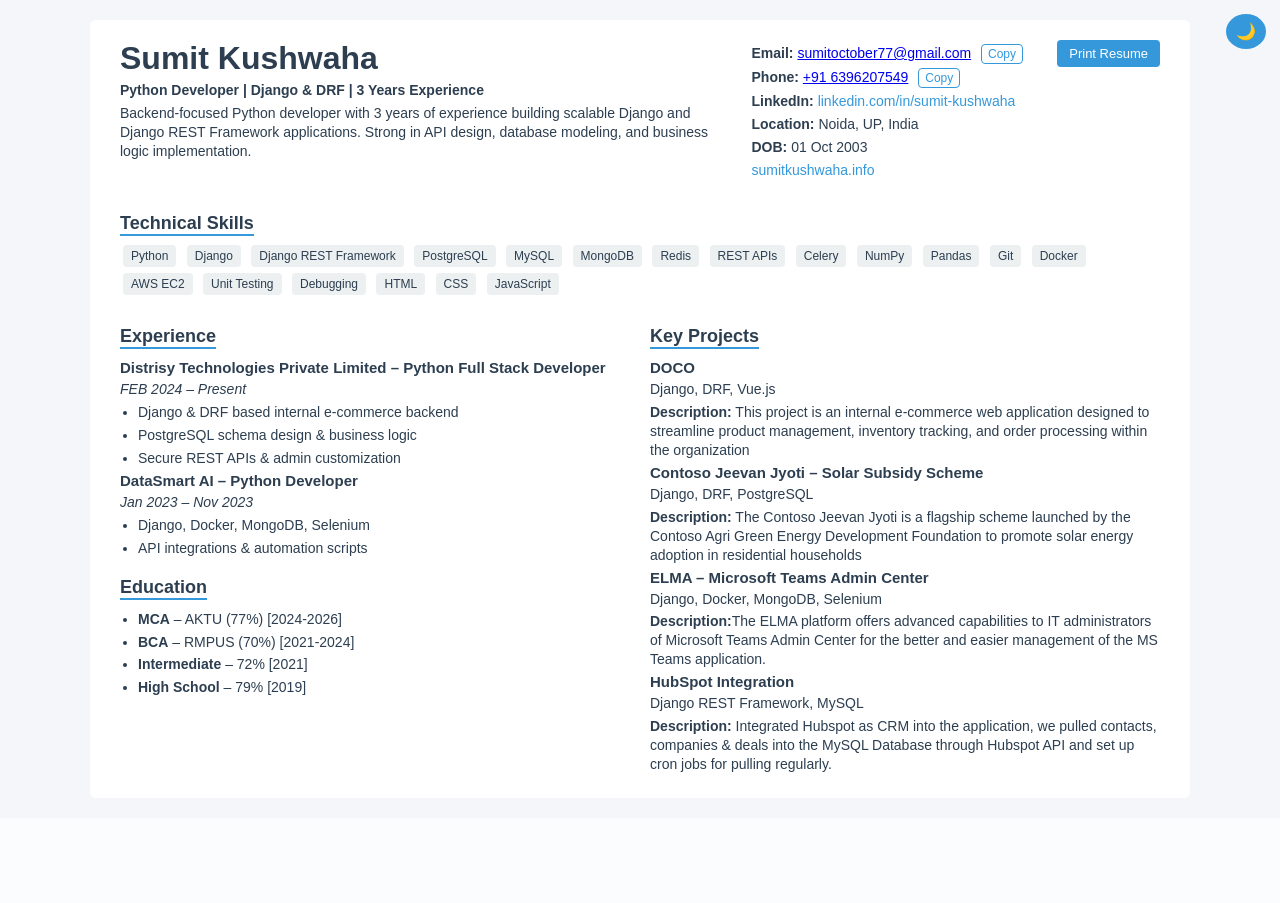
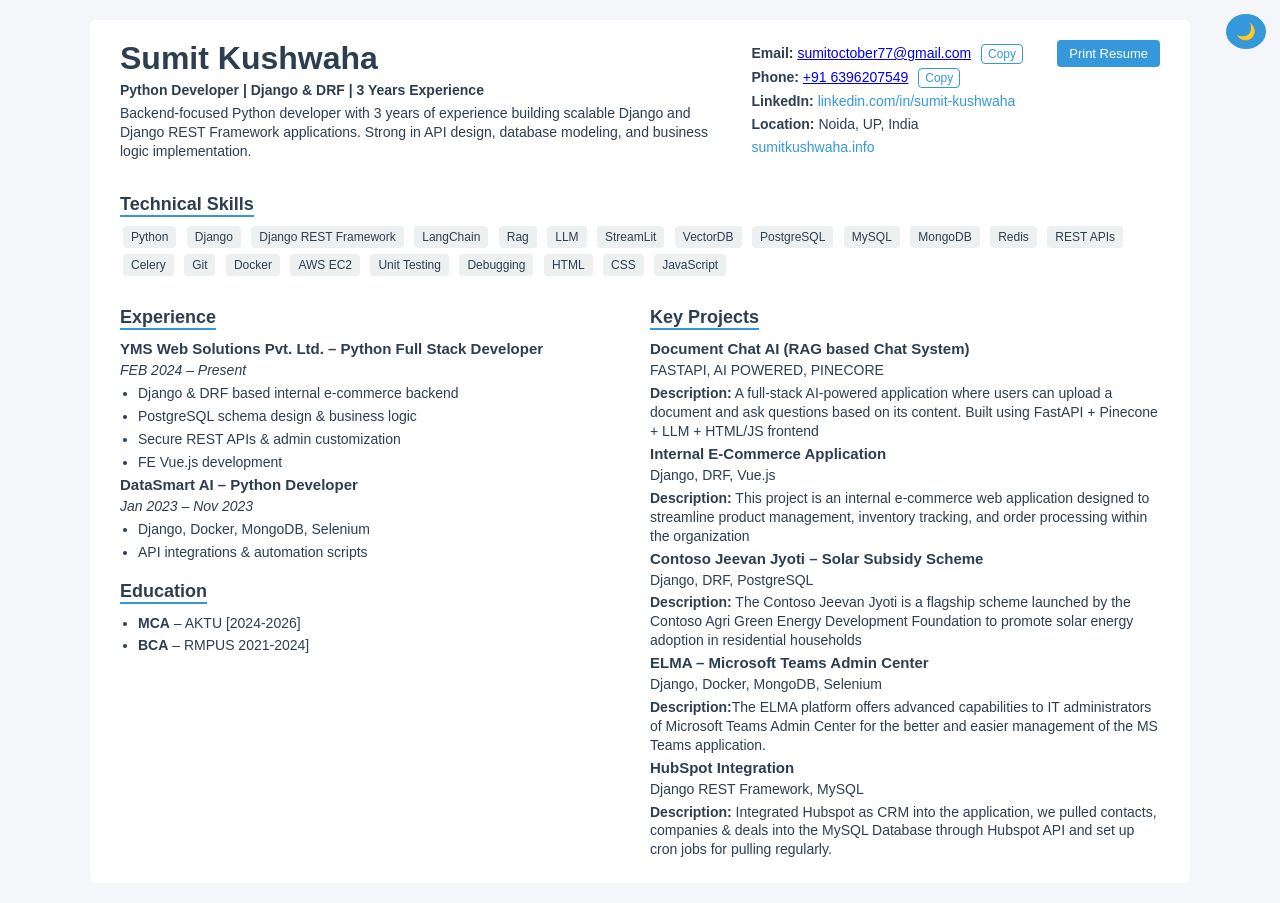
Before and after one commit to sumitkushwaha109/sumitportfolio, a Django app: page / in a window 1280 px wide. Before the commit the page ends 772 px from the top, so only its background shows below. Run offline with Django 5.2, Linux system fonts and the light colour scheme.

Commit message:
updated resume

```diff
--- a/portfolio/templates/core/index.html
+++ b/portfolio/templates/core/index.html
@@ -1,11 +1,10 @@
 {% load static %}
-<!DOCTYPE html>
+<!doctype html>
 <html lang="en">
-
   <head>
-    <meta charset="UTF-8">
+    <meta charset="UTF-8" />
     <title>Sumit Kushwaha | Python Developer</title>
-    <meta name="viewport" content="width=device-width, initial-scale=1.0">
+    <meta name="viewport" content="width=device-width, initial-scale=1.0" />
 
     <link href="{% static 'img/favicon.ico' %}" rel="shortcut icon" />
     <link href="{% static 'css/style.css' %}" rel="stylesheet" />
@@ -17,42 +16,54 @@
     </button>
 
     <div class="container">
-
       <button class="print-btn" onclick="window.print()">Print Resume</button>
 
       <!-- HEADER -->
       <div class="top">
         <div>
           <h1>Sumit Kushwaha</h1>
-                <p><strong>Python Developer | Django & DRF | 3 Years Experience</strong></p>
           <p>
-                    Backend-focused Python developer with 3 years of experience building scalable
-                    Django and Django REST Framework applications. Strong in API design, database
-                    modeling, and business logic implementation.
+            <strong
+              >Python Developer | Django & DRF | 3 Years Experience</strong
+            >
+          </p>
+          <p>
+            Backend-focused Python developer with 3 years of experience building
+            scalable Django and Django REST Framework applications. Strong in
+            API design, database modeling, and business logic implementation.
           </p>
         </div>
 
         <div>
           <p>
             <strong>Email:</strong>
-                    <a href="mailto:sumitoctober77@gmail.com" id="email">sumitoctober77@gmail.com</a>
-                    <button class="copy-btn" onclick="copyText('email', this)">Copy</button>
+            <a href="mailto:sumitoctober77@gmail.com" id="email"
+              >sumitoctober77@gmail.com</a
+            >
+            <button class="copy-btn" onclick="copyText('email', this)">
+              Copy
+            </button>
           </p>
 
           <p>
             <strong>Phone:</strong>
             <a href="tel:+916396207549" id="phone">+91 6396207549</a>
-                    <button class="copy-btn" onclick="copyText('phone', this)">Copy</button>
+            <button class="copy-btn" onclick="copyText('phone', this)">
+              Copy
+            </button>
           </p>
 
           <p>
             <strong>LinkedIn:</strong>
-                    <a class="link" href="https://www.linkedin.com/in/sumit-kushwaha-5875b4214/" target="_blank">
+            <a
+              class="link"
+              href="https://www.linkedin.com/in/sumit-kushwaha-5875b4214/"
+              target="_blank"
+            >
               linkedin.com/in/sumit-kushwaha
             </a>
           </p>
           <p><strong>Location:</strong> Noida, UP, India</p>
-                <p><strong>DOB:</strong> 01 Oct 2003</p>
           <p>
             <a class="link" href="http://sumitkushwaha.info/" target="_blank">
               sumitkushwaha.info
@@ -63,18 +74,22 @@
 
       <!-- SKILLS -->
       <div class="section">
-            <h2>Technical Skills</h2><br>
+        <h2>Technical Skills</h2>
+        <br />
         <span class="badge">Python</span>
         <span class="badge">Django</span>
         <span class="badge">Django REST Framework</span>
+        <span class="badge">LangChain</span>
+        <span class="badge">Rag</span>
+        <span class="badge">LLM</span>
+        <span class="badge">StreamLit</span>
+        <span class="badge">VectorDB</span>
         <span class="badge">PostgreSQL</span>
         <span class="badge">MySQL</span>
         <span class="badge">MongoDB</span>
         <span class="badge">Redis</span>
         <span class="badge">REST APIs</span>
         <span class="badge">Celery</span>
-            <span class="badge">NumPy</span>
-            <span class="badge">Pandas</span>
         <span class="badge">Git</span>
         <span class="badge">Docker</span>
         <span class="badge">AWS EC2</span>
@@ -86,17 +101,17 @@
       </div>
 
       <div class="grid-2">
-
         <!-- EXPERIENCE + EDUCATION -->
         <div class="section">
           <h2>Experience</h2>
 
-                <h3>Distrisy Technologies Private Limited – Python Full Stack Developer</h3>
+          <h3>YMS Web Solutions Pvt. Ltd. – Python Full Stack Developer</h3>
           <p><em>FEB 2024 – Present</em></p>
           <ul>
             <li>Django & DRF based internal e-commerce backend</li>
             <li>PostgreSQL schema design & business logic</li>
             <li>Secure REST APIs & admin customization</li>
+            <li>FE Vue.js development</li>
           </ul>
 
           <h3>DataSmart AI – Python Developer</h3>
@@ -108,10 +123,8 @@
 
           <h2>Education</h2>
           <ul>
-                    <li><strong>MCA</strong> – AKTU (77%) [2024-2026]</li>
-                    <li><strong>BCA</strong> – RMPUS (70%) [2021-2024]</li>
-                    <li><strong>Intermediate</strong> – 72% [2021]</li>
-                    <li><strong>High School</strong> – 79% [2019]</li>
+            <li><strong>MCA</strong> – AKTU [2024-2026]</li>
+            <li><strong>BCA</strong> – RMPUS 2021-2024]</li>
           </ul>
         </div>
 
@@ -119,35 +132,47 @@
         <div class="section">
           <h2>Key Projects</h2>
 
-                <h3>DOCO</h3>
+           <h3>Document Chat AI (RAG based Chat System)</h3>
+          <p>FASTAPI, AI POWERED, PINECORE</p>
+          <p>
+            <b>Description:</b> A full-stack AI-powered application where users can upload a document and ask questions based on its content. Built using FastAPI + Pinecone + LLM + HTML/JS frontend
+          </p>
+
+          <h3>Internal E-Commerce Application</h3>
           <p>Django, DRF, Vue.js</p>
-                <p><b>Description:</b> This project is an internal e-commerce web application designed to
-                    streamline product management, inventory tracking, and order processing within the
-                    organization</p>
+          <p>
+            <b>Description:</b> This project is an internal e-commerce web
+            application designed to streamline product management, inventory
+            tracking, and order processing within the organization
+          </p>
 
           <h3>Contoso Jeevan Jyoti – Solar Subsidy Scheme</h3>
           <p>Django, DRF, PostgreSQL</p>
-                <p><b>Description:</b> The Contoso Jeevan Jyoti is a flagship scheme launched by the Contoso Agri
-                    Green Energy Development Foundation to promote solar energy adoption in residential
-                    households</p>
+          <p>
+            <b>Description:</b> The Contoso Jeevan Jyoti is a flagship scheme
+            launched by the Contoso Agri Green Energy Development Foundation to
+            promote solar energy adoption in residential households
+          </p>
 
           <h3>ELMA – Microsoft Teams Admin Center</h3>
           <p>Django, Docker, MongoDB, Selenium</p>
-                <p><b>Description:</b>The ELMA platform offers advanced capabilities to IT administrators of
-                    Microsoft Teams Admin Center for the better and easier management of the MS Teams
-                    application.</p>
+          <p>
+            <b>Description:</b>The ELMA platform offers advanced capabilities to
+            IT administrators of Microsoft Teams Admin Center for the better and
+            easier management of the MS Teams application.
+          </p>
 
           <h3>HubSpot Integration</h3>
           <p>Django REST Framework, MySQL</p>
-                <p><b>Description:</b> Integrated Hubspot as CRM into the application, we pulled contacts,
-                    companies & deals into the MySQL Database through Hubspot API and set up cron jobs for
-                    pulling regularly.</p>
+          <p>
+            <b>Description:</b> Integrated Hubspot as CRM into the application,
+            we pulled contacts, companies & deals into the MySQL Database
+            through Hubspot API and set up cron jobs for pulling regularly.
+          </p>
         </div>
-
       </div>
     </div>
 
     <script src="{% static 'js/main.js' %}"></script>
   </body>
-
 </html>
```
Lines whose indentation alone changed are shown as unchanged.
